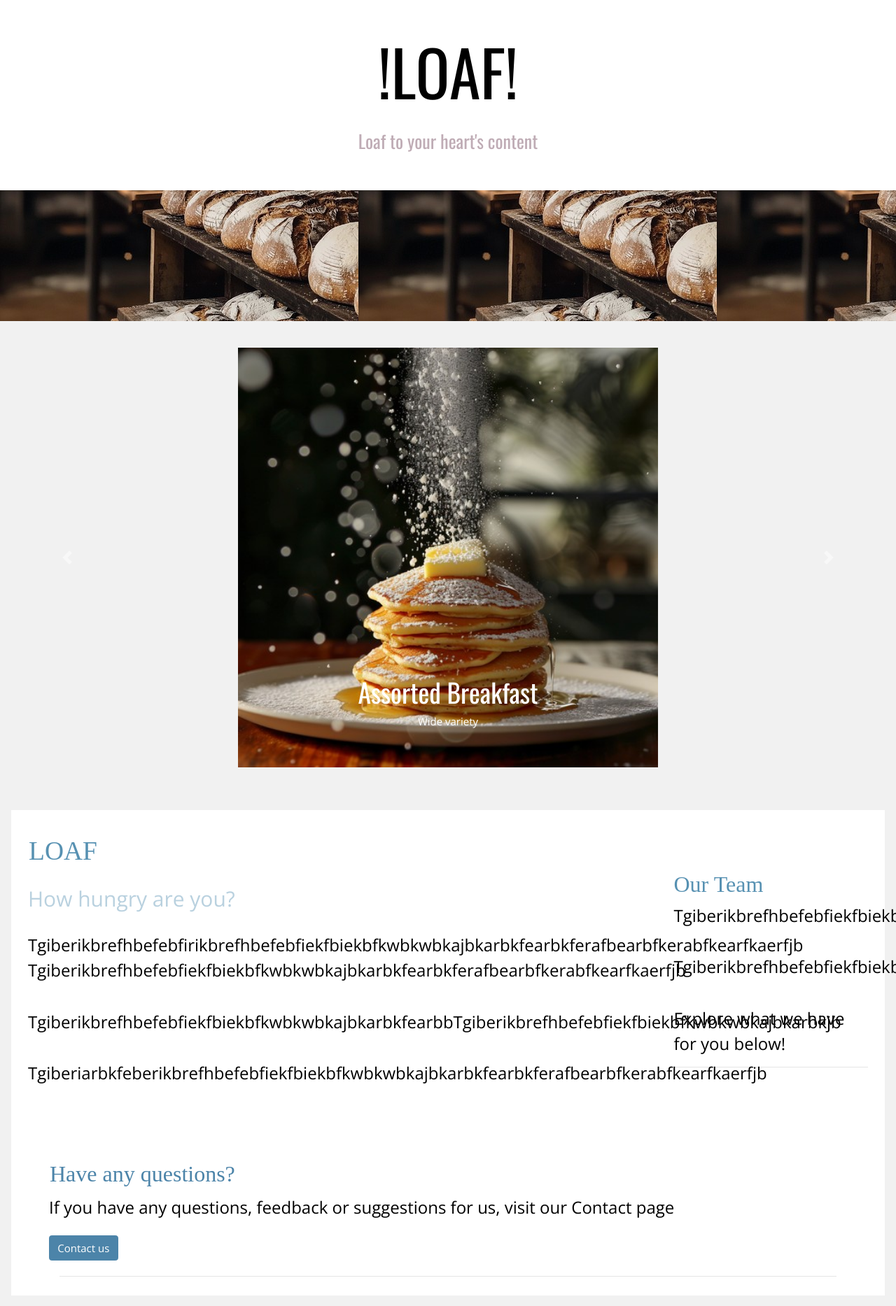
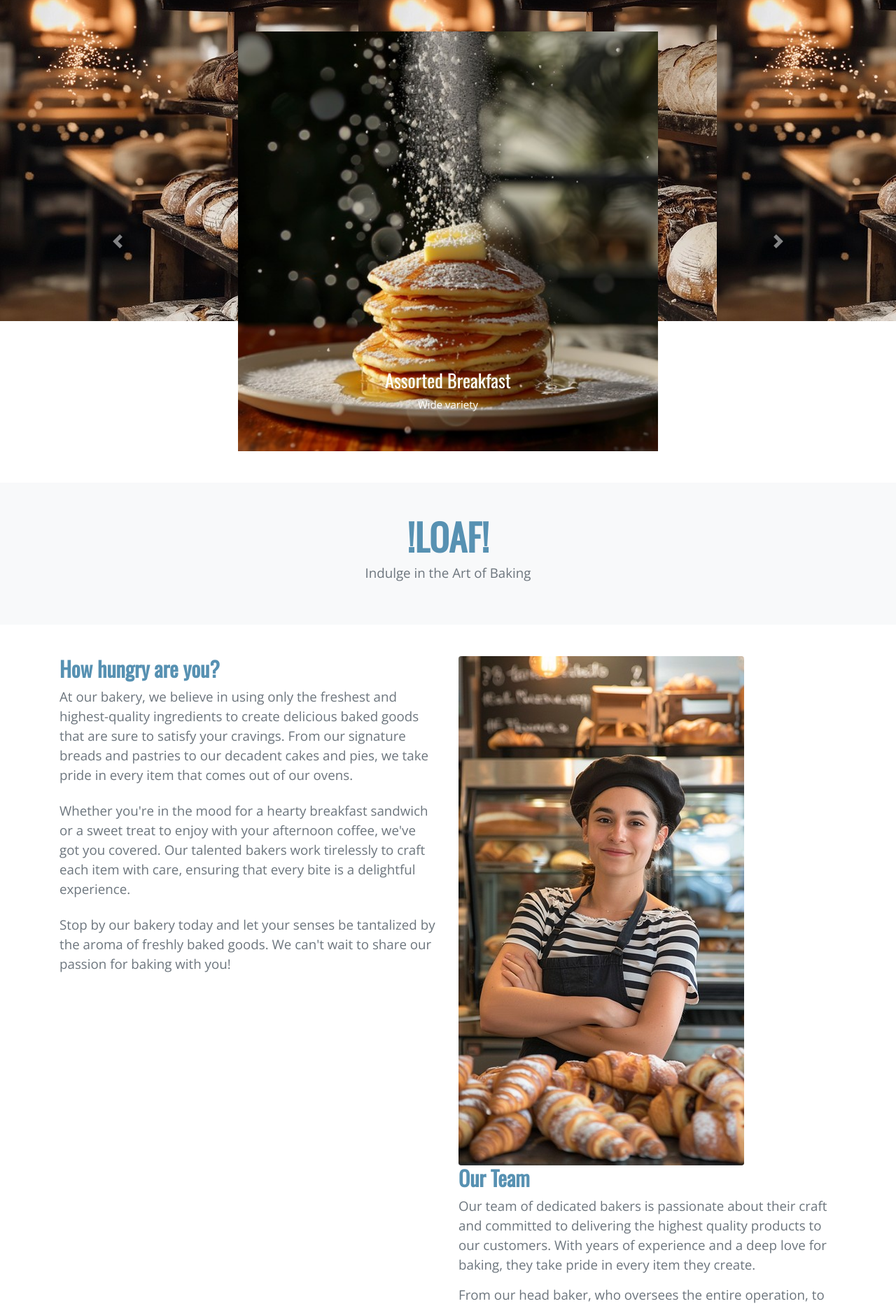
Before and after one commit to seysey01/FlourArtisansApp, a Flask app: page / in a window 1280 px wide; the page is wider, and only the part inside the window is pictured. Shown: the part 53-1920 px from the top of that part at 70% size. Run offline with Flask 3, Linux system fonts and the light colour scheme.

Commit message:
updating home page visual- in progress

```diff
--- a/templates/home.html
+++ b/templates/home.html
@@ -1,84 +1,47 @@
 {% extends "base.html" %}
 {% block title %}Home{% endblock %}
 
-
-
 {% block content %}
-<!--INPUT YOUR HTML CODE FOR THIS PAGE HERE!-->
-
-<!--&lt;!&ndash;styling code&ndash;&gt;-->
-<!--<head>-->
-<!--  <meta charset="UTF-8">-->
-<!--  <meta name="viewport" content="width=device-width, initial-scale=1">-->
-<!--  <link rel="stylesheet" href="/styles.css">-->
-<!--  <link rel="stylesheet" href="https://www.w3schools.com/w3css/4/w3.css">-->
-<!--  <link rel="stylesheet" href="https://fonts.googleapis.com/css?family=Oswald">-->
-<!--  <link rel="stylesheet" href="https://fonts.googleapis.com/css?family=Open Sans">-->
-<!--  <link rel="stylesheet" href="https://cdnjs.cloudflare.com/ajax/libs/font-awesome/4.7.0/css/font-awesome.min.css">-->
-<!--  <style>-->
-<!--    h1,h2,h3,h4,h5,h6 {font-family: "Oswald"}-->
-<!--    body {-->
-<!--      font-family: "Open Sans";-->
-<!--      background-image: url('static/images/fresshly-baked-bread-stockcake.jpg');-->
-<!--      background-repeat: repeat-x;-->
-<!--      /*background-size: cover;*/-->
-<!--      /*background-position: center;*/-->
-<!--    }-->
-<!--  </style>-->
-<!--</head>-->
-
-<!--&lt;!&ndash;title code&ndash;&gt;-->
-
-<body class="w3-light-grey">
-
-      <header class="w3-container w3-center w3-padding-48 w3-white">
-     <h1 class="display-1" style="font-size: 90px; font: 'Open Sans'"><b> !LOAF! </b></h1>
-<br>
-    <h5 class="lead" style="color: rgb(191, 172, 181); font-size: 26px;">
-Loaf to your heart's content</h5>
-      </header>
-<br>
-
- <br><br><br><br><br><br><br><br><br>
-
-<!--Carousel code-->
-
-<section>
+<body>
+  <section class="py-5">
+    <div class="container">
+      <div class="row">
+        <div class="col-md-12 mx-auto text-center">
           <div id="carouselExampleFade" class="carousel slide carousel-fade" data-ride="carousel">
             <div class="carousel-inner">
               <div class="carousel-item active">
                 <img src="../static/images/pancakes-with-syrup-stockcake.jpg" class="d-block w-100 carousel-img" alt="pancakes">
                 <div class="carousel-caption d-none d-md-block">
-        <h1 style="color: #FFFFFF"> Assorted Breakfast </h1>
-        <p>Wide variety</p>
+                  <h3 class="text-white">Assorted Breakfast</h3>
+                  <p class="text-white">Wide variety</p>
                 </div>
               </div>
               <div class="carousel-item">
                 <img src="../static/images/baker-s-proud-display-stockcake%20(1).jpg" class="d-block w-100 carousel-img" alt="Bread">
                 <div class="carousel-caption d-none d-md-block">
-        <h1 style="color: #FFFFFF"> Fresh Bread </h1>
-        <p>From our oven</p>
+                  <h3 class="text-white">Fresh Bread</h3>
+                  <p class="text-white">From our oven</p>
                 </div>
               </div>
               <div class="carousel-item">
                 <img src="../static/images/baking-delicious-pastries-stockcake.jpg" class="d-block w-100 carousel-img" alt="Delicious Pastries">
                 <div class="carousel-caption d-none d-md-block">
-        <h1 style="color: #FFFFFF"> Delicious Pastries </h1>
-        <p>Perfectly crafted</p>
+                  <h3 class="text-white">Delicious Pastries</h3>
+                  <p class="text-white">Perfectly crafted</p>
                 </div>
               </div>
               <div class="carousel-item">
                 <img src="../static/images/delicious-chocolate-waffles-stockcake.jpg" class="d-block w-100 carousel-img" alt="Waffles">
                 <div class="carousel-caption d-none d-md-block">
-        <h1 style="color: #FFFFFF">Waffles</h1>
-        <p>Made with pride</p>
+                  <h3 class="text-white">Waffles</h3>
+                  <p class="text-white">Made with pride</p>
                 </div>
               </div>
               <div class="carousel-item">
                 <img src="../static/images/decadent-chocolate-dessert-stockcake.jpg" class="d-block w-100 carousel-img" alt="Chocolate Dessert">
                 <div class="carousel-caption d-none d-md-block">
-        <h1 style="color: #FFFFFF">Chocolate Dessert </h1>
-        <p>Chocolate Heaven</p>
+                  <h3 class="text-white">Chocolate Dessert</h3>
+                  <p class="text-white">Chocolate Heaven</p>
                 </div>
               </div>
             </div>
@@ -91,160 +54,53 @@ Loaf to your heart's content</h5>
               <span class="sr-only">Next</span>
             </a>
           </div>
-</section>
-
-<br><br>
-
-<!--carousel code ends-->
-
-
-<!--GRIDS -- containers testing. layout 2-->
-
-
-<div class="w3-container w3-white w3-margin w3-padding-large">
-        <div class="w3-center">
-<!--<div class="container">-->
-            <br>
-    <h1 style="color: rgb(87, 145, 178); font-size: x-x-x-large; text-align: left; font-family: 'Libre Baskerville', serif;; margin: 1px 1px 6px;>" > LOAF </h1>
-
-    <div class="row">
-    <!--   "col-md-9" means (for any desktop screen medium or large,) below is taking 9 of 12 columns so 75% of page     -->
-        <div class="col-md-9" class="w3-white">
-            <br>
-        <h2 style ="font-family: 'Libre Baskerville', serif; font-family: Open Sans; color: rgb(185, 209, 223); text-align: left; margin: 2px 1px 1"> How hungry are you?</h2>
-            <br>
-         <p style ="font-family: Open Sans; text-align: left; font-size: x-large" > Tgiberikbrefhbefebfirikbrefhbefebfiekfbiekbfkwbkwbkajbkarbkfearbkferafbearbfkerabfkearfkaerfjb
-            Tgiberikbrefhbefebfiekfbiekbfkwbkwbkajbkarbkfearbkferafbearbfkerabfkearfkaerfjb </p>
-            <br>
-            <p style ="font-family: 'Open Sans', sans-serif; font-size: x-large; text-align: left" > TgiberikbrefhbefebfiekfbiekbfkwbkwbkajbkarbkfearbbTgiberikbrefhbefebfiekfbiekbfkwbkwbkajbkarbkjb</p>
-            <br>
-            <p style ="font-family: 'Open Sans', sans-serif; font-size: x-large; text-align: left" >Tgiberiarbkfeberikbrefhbefebfiekfbiekbfkwbkwbkajbkarbkfearbkferafbearbfkerabfkearfkaerfjb </p>
-
-        </div>
-        <!--  for M or Large desktop screen, it'll take up 3 columns BUT for anything smaller than that, it'll take
-                up all 12 columns -->
-        <div class="col-md-3">
-            <h2 style="font-family: 'Libre Baskerville', serif; font-size:xx-large; text-align: left; color: rgb(87, 145, 178);">Our Team</h2>
-            <p style="font-family: 'Open Sans', sans-serif; text-align: left; font-size:x-large"> Tgiberikbrefhbefebfiekfbiekbfkwbkwbkajbkarbkfearbkferafbearbfkerabfkearfkaerfjb </p>
-            <br>
-            <p style="font-family: 'Open Sans', sans-serif; text-align: left; font-size:x-large"> Tgiberikbrefhbefebfiekfbiekbfkwbkwbkajbkarbkfearbkferafbearbfkerabfkearfkaerfjb</p>
-            <br>
-            <p style="font-family: 'Open Sans', sans-serif; text-align: left; font-size:x-large"> Explore what we have for you below!</p>
-            <hr>
         </div>
       </div>
     </div>
+  </section>
 
-<br><br>
-<br><br>
-
+  <header class="bg-light py-5">
     <div class="container">
       <div class="row">
-        <div class=".col-md-3">
-            <h2 style="font-family: 'Libre Baskerville', serif; font-size:xx-large; color: rgb(76, 132, 169); text-align: left; margin: 2px 1px 10px;">Have any questions?</h2>
-            <p style="font-family: 'Open Sans', sans-serif; font-size:x-large; text-align: left;">If you have any questions, feedback or suggestions for us, visit our Contact page</p>
-             <a href="http://127.0.0.1:5000/contact" class="btn btn-secondary my-2" style="background-color: rgb(76, 132, 169); border-color: rgb(76, 132, 169)";> Contact us </a>
-
-             <div class="w3-row w3-margin-bottom" id="demo1" style="display:none">
-                /div>
+        <div class="col-md-6 mx-auto text-center">
+          <h1 class="display-4 font-weight-bold" style="color: rgb(87, 145, 178);">!LOAF!</h1>
+          <p class="lead text-muted">Indulge in the Art of Baking</p>
         </div>
       </div>
     </div>
-      <hr>
+  </header>
+
+  <section class="py-5">
+    <div class="container">
+      <div class="row">
+        <div class="col-md-6">
+          <h2 class="font-weight-bold" style="color: rgb(87, 145, 178);">How hungry are you?</h2>
+          <p class="lead text-muted mb-4">At our bakery, we believe in using only the freshest and highest-quality ingredients to create delicious baked goods that are sure to satisfy your cravings. From our signature breads and pastries to our decadent cakes and pies, we take pride in every item that comes out of our ovens.</p>
+          <p class="lead text-muted mb-4">Whether you're in the mood for a hearty breakfast sandwich or a sweet treat to enjoy with your afternoon coffee, we've got you covered. Our talented bakers work tirelessly to craft each item with care, ensuring that every bite is a delightful experience.</p>
+          <p class="lead text-muted mb-4">Stop by our bakery today and let your senses be tantalized by the aroma of freshly baked goods. We can't wait to share our passion for baking with you!</p>
+        </div>
+        <div class="col-md-6">
+          <img src="../static/images/bakery-staff-pride-stockcake.jpg" class="img-fluid rounded" alt="Our Team">
+          <h2 class="font-weight-bold" style="color: rgb(87, 145, 178);">Our Team</h2>
+          <p class="lead text-muted">Our team of dedicated bakers is passionate about their craft and committed to delivering the highest quality products to our customers. With years of experience and a deep love for baking, they take pride in every item they create.</p>
+          <p class="lead text-muted">From our head baker, who oversees the entire operation, to our talented pastry chefs and bread makers, each member of our team brings their unique skills and expertise to the table.</p>
         </div>
       </div>
+    </div>
+  </section>
 
-<br>
-          <br>
-<!--          <br>-->
-<!--&lt;!&ndash;          photos of food&ndash;&gt;-->
-<!--          <div class="row row-cols-1 row-cols-md-2 g-4">-->
-<!--  <div class="col">-->
-<!--    <div class="card">-->
-<!--      <img src="/static/images/cheesy-grilled-sandwich-stockcake.jpg" class="card-img-top" alt="grilled sandwich">-->
-<!--      <div class="card-body">-->
-<!--        <h5 class="card-title">Food</h5>-->
-<!--        <p class="card-text">gibberish.<br><br><br></p>-->
-<!--      </div>-->
-<!--    </div>-->
-<!--  </div>-->
-<!--  <div class="col">-->
-<!--    <div class="card">-->
-<!--      <img src="/static/images/delicious-vanilla-cupcakes-stockcake.jpg" class="card-img-top" alt="cupcakes">-->
-<!--      <div class="card-body">-->
-<!--        <h5 class="card-title">Glorious</h5>-->
-<!--        <p class="card-text">gibberish <br><br>  </p>-->
-<!--      </div>-->
-<!--    </div>-->
-<!--  </div>-->
-<!--  <div class="col">-->
-<!--    <div class="card">-->
-<!--      <img src="/static/images/strawberry-topped-waffles-stockcake.jpg" class="card-img-top" alt="waffles">-->
-<!--      <div class="card-body">-->
-<!--        <h5 class="card-title">Food</h5>-->
-<!--        <p class="card-text">gibberish</p>-->
-<!--      </div>-->
-<!--    </div>-->
-<!--  </div>-->
-<!--  <div class="col">-->
-<!--    <div class="card">-->
-<!--      <img src="/static/images/tasty-bagel-sandwich-stockcake.jpg" class="card-img-top" alt="bagel sandwich">-->
-<!--      <div class="card-body">-->
-<!--        <h5 class="card-title">Yum</h5>-->
-<!--        <p class="card-text">gibberish</p>-->
-<!--      </div>-->
-<!--    </div>-->
-<!--  </div>-->
-<!--</div>-->
+  <section class="py-5">
+    <div class="container">
+      <div class="row">
+        <div class="col-md-4 mx-auto text-center">
+          <h2 class="font-weight-bold" style="color: rgb(87, 145, 178);">Have any questions?</h2>
+          <p class="lead text-muted mb-4">If you have any questions, feedback or suggestions for us, visit our Contact page</p>
+          <a href="http://127.0.0.1:5000/contact" class="btn btn-primary btn-lg">Contact us</a>
+        </div>
+      </div>
+    </div>
+  </section>
 
-<!--          <br>-->
-<!--          <br>-->
-
-<!--&lt;!&ndash;another block of food &ndash;&gt;-->
-<!--        <div class="row row-cols-1 row-cols-md-2 g-4">-->
-<!--  <div class="col">-->
-<!--    <div class="card">-->
-<!--      <img src="/static/images/delicious-chocolate-tart-stockcake.jpg" class="card-img-top" alt="chocolate tart">-->
-<!--      <div class="card-body">-->
-<!--        <h5 class="card-title">Food</h5>-->
-<!--        <p class="card-text">gibberish.<br><br><br></p>-->
-<!--      </div>-->
-<!--    </div>-->
-<!--  </div>-->
-<!--  <div class="col">-->
-<!--    <div class="card">-->
-<!--      <img src="/static/images/energizing-coffee-splash-stockcake.jpg" class="card-img-top" alt="coffee">-->
-<!--      <div class="card-body">-->
-<!--        <h5 class="card-title">Glorious</h5>-->
-<!--        <p class="card-text">gibberish <br><br>  </p>-->
-<!--      </div>-->
-<!--    </div>-->
-<!--  </div>-->
-<!--  <div class="col">-->
-<!--    <div class="card">-->
-<!--      <img src="/static/images/delicious-sandwich-array-stockcake.jpg" class="card-img-top" alt="sandwich array">-->
-<!--      <div class="card-body">-->
-<!--        <h5 class="card-title">Food</h5>-->
-<!--        <p class="card-text">gibberish</p>-->
-<!--      </div>-->
-<!--    </div>-->
-<!--  </div>-->
-<!--  <div class="col">-->
-<!--    <div class="card">-->
-<!--      <img src="/static/images/dusting-sweet-crepes-stockcake.jpg" class="card-img-top" alt="crepes">-->
-<!--      <div class="card-body">-->
-<!--        <h5 class="card-title">Yum</h5>-->
-<!--        <p class="card-text">gibberish</p>-->
-<!--      </div>-->
-<!--    </div>-->
-<!--  </div>-->
-<!--</div>-->
-
-<!--&lt;!&ndash;end of second block of food &ndash;&gt;-->
-
-<br><br>
-
-<hr>
   {% block footer_content %}{% endblock %}
 </body>
 {% endblock %}
```
Also changed, not shown: templates/yum.html (+5 -5 lines). Lines whose indentation alone changed are shown as unchanged.
